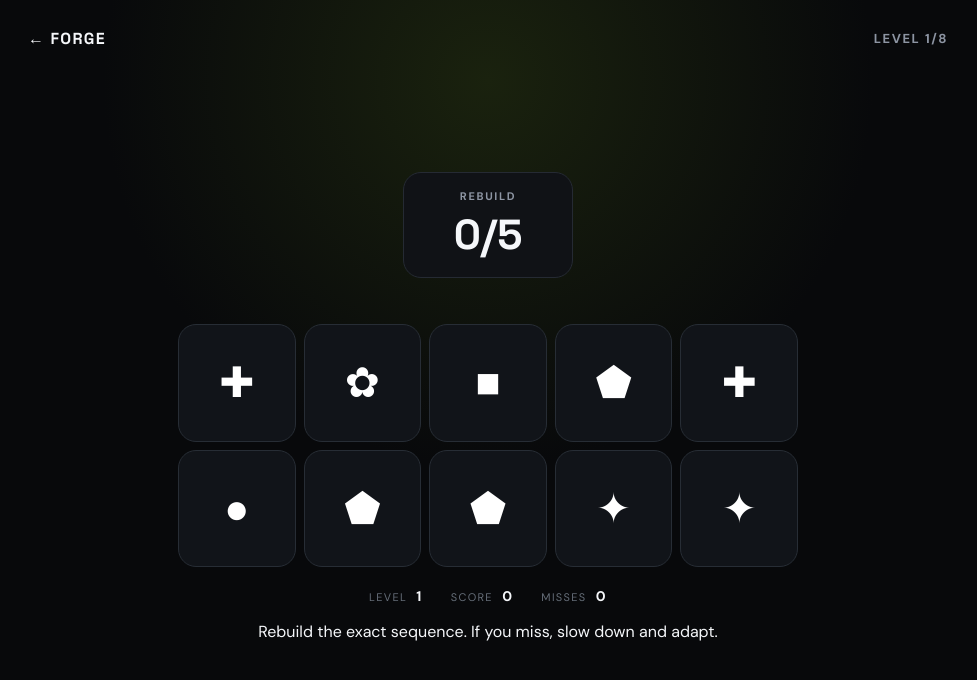
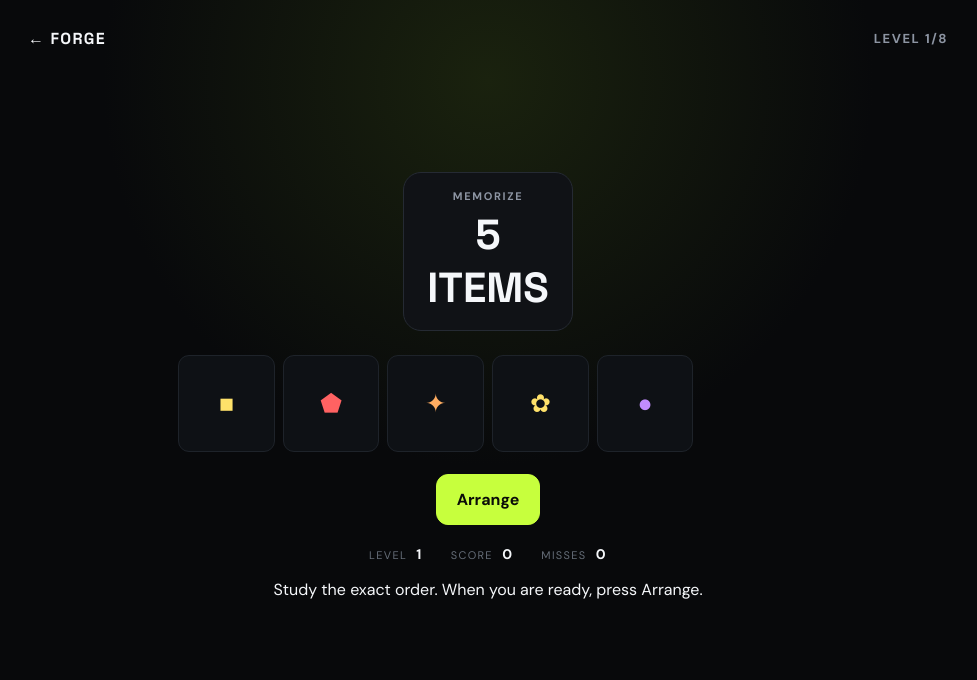
Before and after one commit to Nar-Lod/FORGE, a Next.js app: page /challenges/persistence in a window 1280 px wide. Both pictures are taken after a click on the button "Start Persistence". Shown: the top 680 px of the page, without its empty margins (152-1129 px from the left). Built offline with nearby package versions, Linux system fonts and the light colour scheme.

Commit message:
Improve Persistence memorization flow and timing

```diff
--- a/app/challenges/persistence/page.tsx
+++ b/app/challenges/persistence/page.tsx
@@ -6,25 +6,24 @@ import Link from "next/link";
 const LEVELS = [5, 6, 7, 8, 9, 10, 11, 12];
 const SHAPES = ["●", "■", "▲", "◆", "⬟", "⬢", "★", "✚", "✦", "⬣", "✿", "☀"];
 const COLORS = ["red", "blue", "green", "yellow", "purple", "orange"];
+type Item = { shape: string; color: string };
+function makeSequence(length: number): Item[] { return Array.from({length},()=>({shape:SHAPES[Math.floor(Math.random()*SHAPES.length)],color:COLORS[Math.floor(Math.random()*COLORS.length)]})); }
+function same(a:Item,b:Item){return a.shape===b.shape&&a.color===b.color;}
 
-type Item = { shape: string; color: string };
-function makeSequence(length: number): Item[] {
-  return Array.from({ length }, (_, i) => ({ shape: SHAPES[Math.floor(Math.random() * SHAPES.length)], color: COLORS[(i * 3 + Math.floor(Math.random() * COLORS.length)) % COLORS.length] }));
+export default function PersistenceChallenge(){
+ const[started,setStarted]=useState(false),[showing,setShowing]=useState(false),[finished,setFinished]=useState(false),[level,setLevel]=useState(0),[sequence,setSequence]=useState<Item[]>([]),[answer,setAnswer]=useState<Item[]>([]),[score,setScore]=useState(0),[best,setBest]=useState(0),[wrong,setWrong]=useState(0);
+ const length=LEVELS[level], manual=level<4;
+ const newLevel=()=>{const seq=makeSequence(length);setSequence(seq);setAnswer([]);setShowing(true);};
+ const begin=()=>{setStarted(true);setFinished(false);setLevel(0);setScore(0);setWrong(0);window.setTimeout(newLevel,100);};
+ useEffect(()=>{if(!started||!showing||manual)return;const ms=3500+length*500;const t=window.setTimeout(()=>setShowing(false),ms);return()=>window.clearTimeout(t);},[started,showing,manual,length]);
+ const arrange=()=>setShowing(false);
+ const choose=(item:Item)=>{if(showing||finished||answer.length>=length)return;const next=[...answer,item];setAnswer(next);if(next.length===length){const ok=next.every((v,i)=>same(v,sequence[i]));if(ok){const ns=score+length*10;setScore(ns);if(level===LEVELS.length-1){setBest(Math.max(best,ns));setFinished(true);}else{setLevel(v=>v+1);window.setTimeout(newLevel,650);}}else{setWrong(v=>v+1);if(level===0)setFinished(true);else{setLevel(v=>v-1);window.setTimeout(newLevel,650);}}}};
+ const options=useMemo(()=>{const decoys=makeSequence(Math.max(6,Math.min(10,length)));return [...sequence,...decoys].sort(()=>Math.random()-.5).slice(0,Math.min(10,sequence.length+decoys.length));},[sequence,length]);
+ useEffect(()=>{const old=Number(window.localStorage.getItem("forge.persistence.best")||0);setBest(old);},[]);
+ useEffect(()=>{if(finished)window.localStorage.setItem("forge.persistence.best",String(Math.max(best,score)));},[finished,best,score]);
+ return <main className="game-shell"><div className="game-topbar"><Link href="/" className="game-back">← FORGE</Link><div className="game-progress">{started&&!finished?`LEVEL ${level+1}/8`:"PERSISTENCE"}</div></div>
+ {!started&&<section className="game-intro"><div className="eyebrow">PERSISTENCE · SEQUENCE MEMORY</div><h1>Remember. Arrange. Adapt.</h1><p>Levels 1–4 let you study the sequence as long as you need, then press Arrange when you are ready. From level 5 onward, the sequence disappears automatically after a longer, progressive viewing window.</p><div className="rule-pills"><span>5 → 12 items</span><span>Arrange when ready</span><span>Timed from level 5</span></div><button className="btn btn-primary" onClick={begin}>Start Persistence</button></section>}
+ {started&&!finished&&<section className="game-stage"><div className="target-card"><span>{showing?"MEMORIZE":"REBUILD"}</span><strong>{showing?`${length} ITEMS`: `${answer.length}/${length}`}</strong></div><div className="focus-grid sequence-grid">{showing?sequence.map((x,i)=><div key={i} className={`focus-cell sequence-cell ${x.color}`}><span>{x.shape}</span></div>):answer.map((x,i)=><div key={i} className={`focus-cell sequence-cell ${x.color}`}><span>{x.shape}</span></div>)}</div>{showing&&manual&&<button className="btn btn-primary" onClick={arrange}>Arrange</button>}{!showing&&<div className="option-grid">{options.map((x,i)=><button key={i} className={`switch-tile sequence-option ${x.color}`} onClick={()=>choose(x)}><span>{x.shape}</span></button>)}</div>}<div className="live-stats"><span>LEVEL <b>{level+1}</b></span><span>SCORE <b>{score}</b></span><span>MISSES <b>{wrong}</b></span></div><p className="game-hint">{showing?(manual?"Study the exact order. When you are ready, press Arrange.":"Study the exact order. It will disappear automatically."):"Rebuild the exact sequence. A mistake is information—slow down, adapt, and try again."}</p></section>}
+ {finished&&<section className="result-card"><div className="eyebrow">PERSISTENCE COMPLETE</div><div className="result-score">{score}</div><div className="result-label">MEMORY PERSISTENCE SCORE</div><div className="result-stats"><div><strong>{level+1}</strong><span>highest level</span></div><div><strong>{wrong}</strong><span>misses</span></div><div><strong>{best}</strong><span>best score</span></div></div><p>{level>=4?"You adapted as the sequence became longer and the viewing window became time-limited.":"You built a foundation before the timed levels began."}</p><div className="cta-row"><button className="btn btn-primary" onClick={begin}>Try again</button><Link href="/" className="btn btn-secondary">I'm done</Link></div></section>}
+ </main>;
 }
-
-export default function PersistenceChallenge() {
-  const [started, setStarted] = useState(false), [showing, setShowing] = useState(false), [finished, setFinished] = useState(false);
-  const [level, setLevel] = useState(0), [sequence, setSequence] = useState<Item[]>([]), [answer, setAnswer] = useState<Item[]>([]);
-  const [score, setScore] = useState(0), [best, setBest] = useState(0), [wrong, setWrong] = useState(0);
-  const length = LEVELS[level];
-  const newLevel = () => { const seq = makeSequence(LEVELS[level]); setSequence(seq); setAnswer([]); setShowing(true); window.setTimeout(() => setShowing(false), 1100 + LEVELS[level] * 130); };
-  const begin = () => { setStarted(true); setFinished(false); setLevel(0); setScore(0); setWrong(0); window.setTimeout(newLevel, 100); };
-  const choose = (item: Item) => { if (showing || finished || answer.length >= length) return; const next = [...answer, item]; setAnswer(next); if (next.length === length) { const ok = next.every((v, i) => v.shape === sequence[i].shape && v.color === sequence[i].color); if (ok) { const nextScore = score + length * 10; setScore(nextScore); if (level === LEVELS.length - 1) { setBest(Math.max(best, nextScore)); setFinished(true); } else { setLevel(v => v + 1); window.setTimeout(newLevel, 500); } } else { setWrong(v => v + 1); if (level === 0) { setFinished(true); } else { setLevel(v => v - 1); window.setTimeout(newLevel, 500); } } } };
-  const options = useMemo(() => { const pool = [...sequence, ...makeSequence(Math.max(6, Math.min(10, length)))]; return pool.sort(() => Math.random() - .5).slice(0, Math.min(10, pool.length)); }, [sequence, length]);
-  useEffect(() => { const old = Number(window.localStorage.getItem("forge.persistence.best") || 0); setBest(old); }, []);
-  useEffect(() => { if (finished) window.localStorage.setItem("forge.persistence.best", String(Math.max(best, score))); }, [finished, best, score]);
-  return <main className="game-shell"><div className="game-topbar"><Link href="/" className="game-back">← FORGE</Link><div className="game-progress">{started && !finished ? `LEVEL ${level + 1}/8` : "PERSISTENCE"}</div></div>
-    {!started && <section className="game-intro"><div className="eyebrow">PERSISTENCE · SEQUENCE MEMORY</div><h1>Build the pattern. Recover when it breaks.</h1><p>Study a sequence of shapes, then rebuild it from memory. Each level adds another item. If you fail, the challenge steps back and gives you another chance to adapt.</p><div className="rule-pills"><span>5 → 12 items</span><span>Visual memory</span><span>Recover & adapt</span></div><button className="btn btn-primary" onClick={begin}>Start Persistence</button></section>}
-    {started && !finished && <section className="game-stage"><div className="target-card"><span>{showing ? "MEMORIZE" : "REBUILD"}</span><strong>{showing ? `${length} ITEMS` : `${answer.length}/${length}`}</strong></div><div className="focus-grid sequence-grid">{(showing ? sequence : answer).map((x,i)=><div key={i} className={`focus-cell sequence-cell ${x.color}`}><span>{x.shape}</span></div>)}</div>{!showing && <div className="option-grid">{options.map((x,i)=><button key={i} className={`switch-tile sequence-option ${x.color}`} onClick={()=>choose(x)}><span>{x.shape}</span></button>)}</div>}<div className="live-stats"><span>LEVEL <b>{level + 1}</b></span><span>SCORE <b>{score}</b></span><span>MISSES <b>{wrong}</b></span></div><p className="game-hint">{showing ? "Look carefully. The order matters." : "Rebuild the exact sequence. If you miss, slow down and adapt."}</p></section>}
-    {finished && <section className="result-card"><div className="eyebrow">PERSISTENCE COMPLETE</div><div className="result-score">{score}</div><div className="result-label">MEMORY PERSISTENCE SCORE</div><div className="result-stats"><div><strong>{level + 1}</strong><span>highest level</span></div><div><strong>{wrong}</strong><span>misses</span></div><div><strong>{best}</strong><span>best score</span></div></div><p>{level >= 5 ? "You pushed through increasing complexity and adapted after difficulty." : "Persistence improves when a mistake changes your approach rather than ending the attempt."}</p><div className="cta-row"><button className="btn btn-primary" onClick={begin}>Try again</button><Link href="/" className="btn btn-secondary">I'm done</Link></div></section>}</main>;
-}
```
